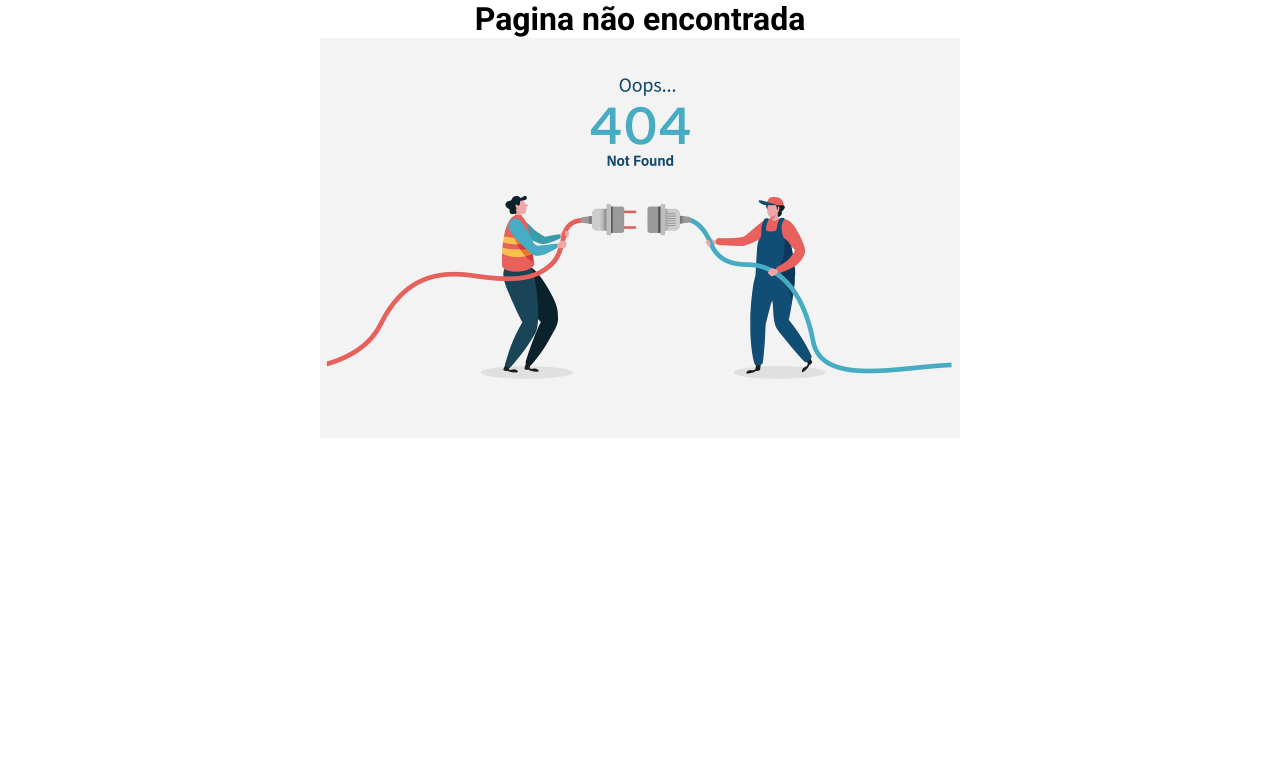
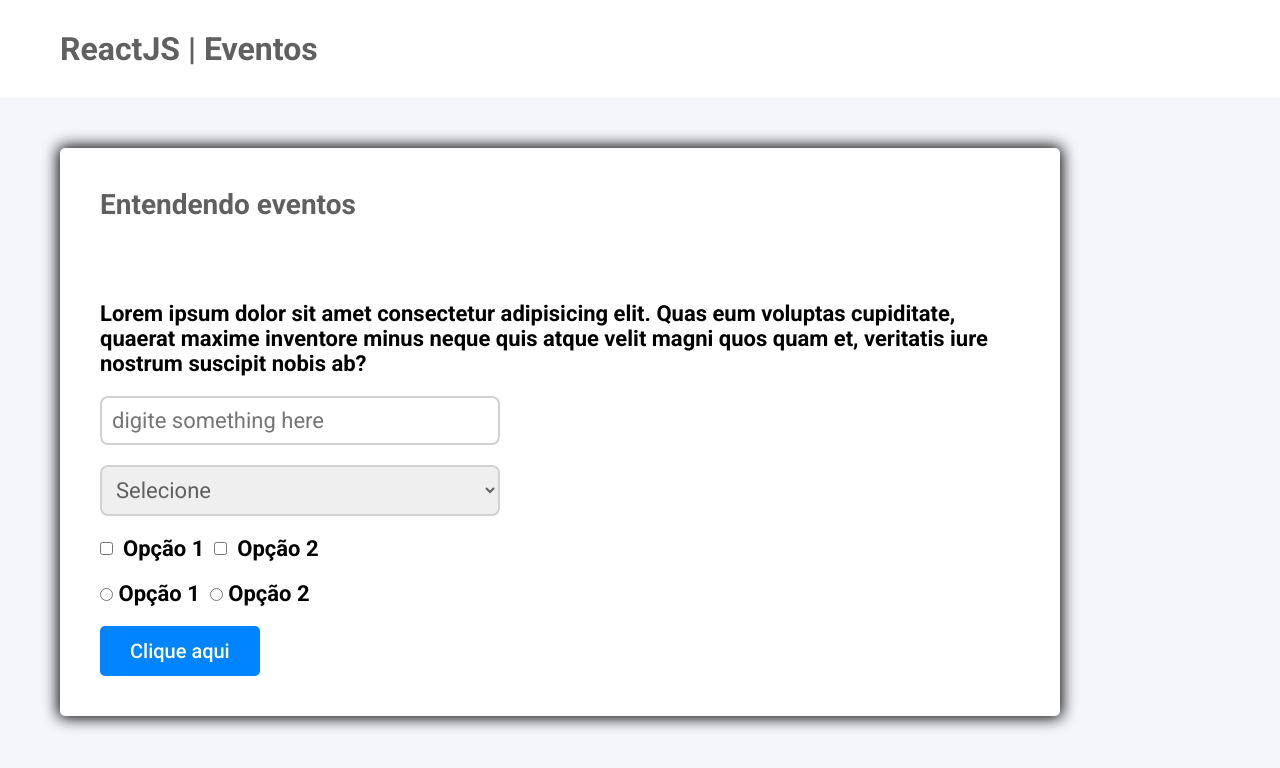
Before and after one commit to Vitozada/curso-reactjs, a React (Create React App) app: page /eventos in a window 1280 px wide. Shown: the top 768 px of the page. Built offline with nearby package versions, Linux system fonts and the light colour scheme.

Commit message:
pagina eventos

```diff
--- a/src/pages/app/index.jsx
+++ b/src/pages/app/index.jsx
@@ -26,12 +26,10 @@ export default function App() {
       <input type="text" placeholder='Digite aqui'/>
       <br /><br />
 
-
-      <button>Clique aqui</button>
-
       <ul>
 
     <li><Link to='/contato'>Ir para brasil</Link></li>
+    <li><Link to='/eventos'>Ir para eventos</Link></li>
 
       </ul>
     </section>
--- /dev/null
+++ b/src/pages/eventos/index.jsx
@@ -0,0 +1,54 @@
+import './index.scss'
+
+export default function Eventos() {
+    return(
+
+        <div className='pagina-eventos pagina'   >
+            <header className='cabecalho' >
+
+                <h1>ReactJS | Eventos </h1>
+            </header>
+
+            <section  className='secao'  >
+            <h1>Entendendo eventos</h1>
+
+            <p>Lorem ipsum dolor sit amet consectetur adipisicing elit. Quas eum voluptas cupiditate, quaerat maxime inventore minus neque quis atque velit magni quos quam et, veritatis iure nostrum suscipit nobis ab?</p>
+
+        <input type="text" placeholder='digite something here' />
+
+
+            <select>
+            <option>Selecione </option>
+            <option> Item A </option>
+            <option> Item B </option>
+
+            </select>
+            <div className='grupo'>
+
+            <input type="checkbox" /> Opção 1
+            <input type="checkbox" /> Opção 2
+            </div>
+
+            <div className='grupo'>
+
+                <div>
+                <input type="radio"  name='gpo'/> Opção 1
+                </div>
+
+                <div>
+                <input type="radio" name= 'gpo'/> Opção 2
+                </div>
+
+            </div>
+
+            <button>Clique aqui</button>
+
+
+            </section>
+
+        </div>
+
+
+
+    )
+}
--- /dev/null
+++ b/src/pages/eventos/index.scss
@@ -0,0 +1,27 @@
+.pagina-eventos{
+
+
+.secao{
+
+    display: flex;
+    flex-direction: column;
+    gap: 20px;
+    align-items: start;
+}
+
+.grupo{
+display: flex;
+align-items: center;
+gap: 10px;
+
+input{
+
+    min-width: auto;
+}
+
+
+}
+
+
+
+}
--- a/src/router.jsx
+++ b/src/router.jsx
@@ -4,7 +4,7 @@ import { BrowserRouter, Routes, Route } from 'react-router-dom';
 import App from './pages/app';
 import Contato from './pages/contato';
 import NaoEncontrado from './pages/naoEncontrado';
-
+import Eventos from './pages/eventos';
 
 
 
@@ -16,6 +16,7 @@ export default function Navegaçao() {
 
                 <Route path='/' element={<App />} />
                 <Route path='contato' element={<Contato />} />
+                <Route path='eventos' element={<Eventos/>} />
 
 
                 <Route path='*' element={<NaoEncontrado/>} />
```
